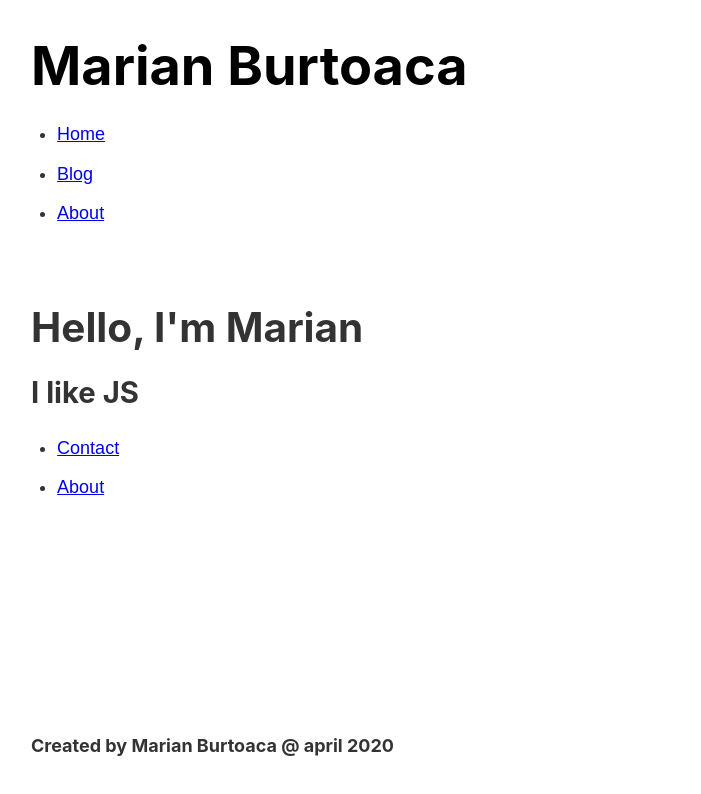
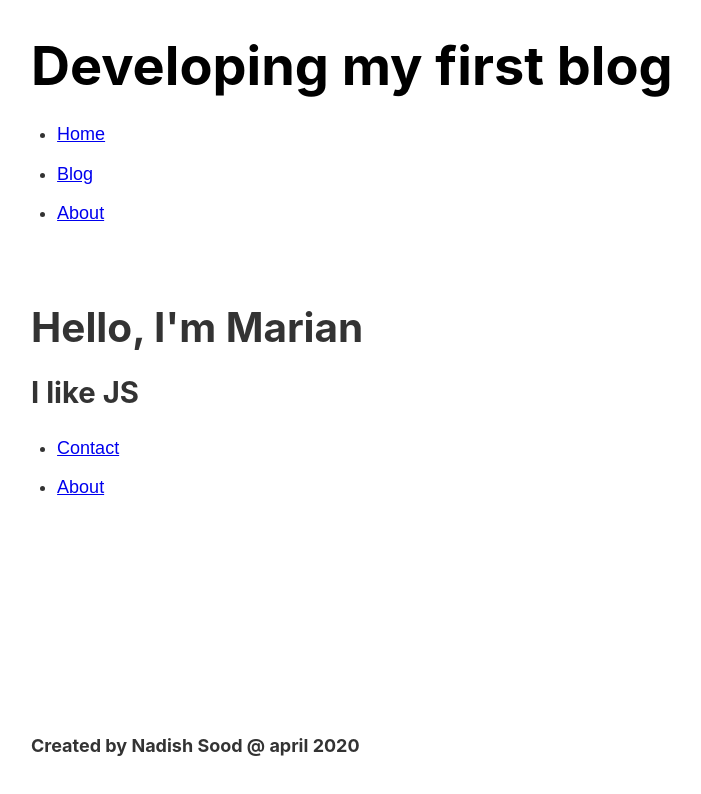
Before and after one commit to nadishsood/myblog-old, a Gatsby site: page / in a window 1280 px wide. Shown: the whole page, without its empty margins (252-953 px from the left). Built offline with nearby package versions, Linux system fonts and the light colour scheme; Gatsby itself is replaced by a stand-in of ours.

Commit message:
added sitemetadata for author and title

```diff
--- a/gatsby-config.js
+++ b/gatsby-config.js
@@ -6,6 +6,10 @@
 
 module.exports = {
   /* Your site config here */
+  siteMetadata:{
+    author: 'Nadish Sood',
+    title: 'Developing my first blog'
+  },
   plugins: [
     'gatsby-plugin-sass'
   ],
--- a/src/components/footer.js
+++ b/src/components/footer.js
@@ -1,11 +1,25 @@
-import React from 'react';
+import React from "react";
+import { graphql, useStaticQuery } from 'gatsby';
 
 const Footer = () => {
+  const data = useStaticQuery(graphql`
+    query {
+      site {
+        siteMetadata {
+          author
+        }
+      }
+    }
+  `)
+
+
+const siteMetadata = data.site.siteMetadata;
+
   return (
     <div>
-      <h4>Created by Marian Burtoaca @ april 2020</h4>
+      <h4>Created by {siteMetadata.author} @ april 2020</h4>
     </div>
-  );
-};
+  )
+}
 
-export default Footer;
+export default Footer
--- a/src/components/header.js
+++ b/src/components/header.js
@@ -1,12 +1,26 @@
 import React from 'react';
 import { Link } from 'gatsby';
 import * as headerStyles from './header.module.scss';
+import { graphql, useStaticQuery } from 'gatsby';
 
 const Header = () => {
+
+    const data = useStaticQuery(graphql`
+    query{
+        site{
+          siteMetadata{
+            title,
+            author
+          }
+        }
+    }`,
+  );
+  const siteMetadata = data.site.siteMetadata;
+
   return (
     <header className={headerStyles.header}>
       <h1>
-        <Link className={headerStyles.title} to='/'>Marian Burtoaca</Link></h1>
+        <Link className={headerStyles.title} to='/'>{siteMetadata.title}</Link></h1>
       <nav>
         <ul className={headerStyles.navList}>
           <li><Link className={headerStyles.navItem} activeClassName={headerStyles.navItemActive} to='/'>Home</Link></li>
```
